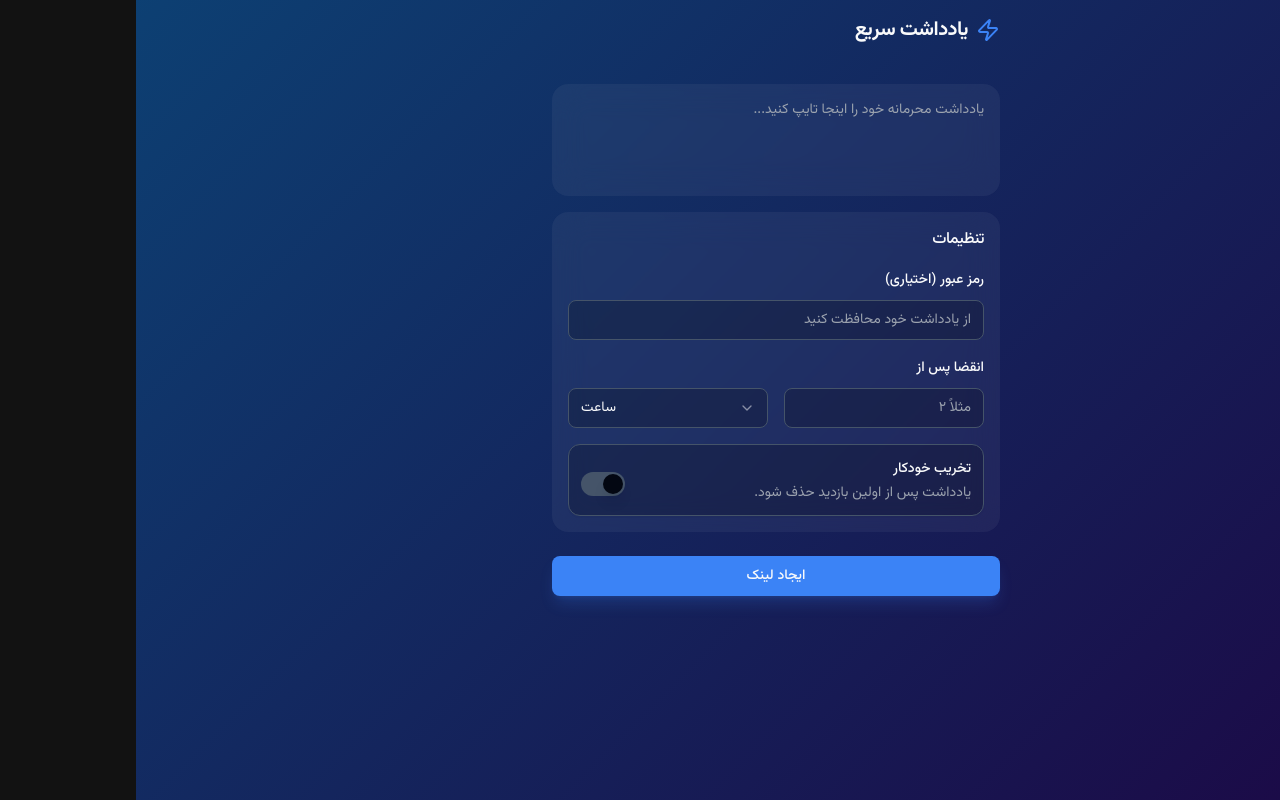
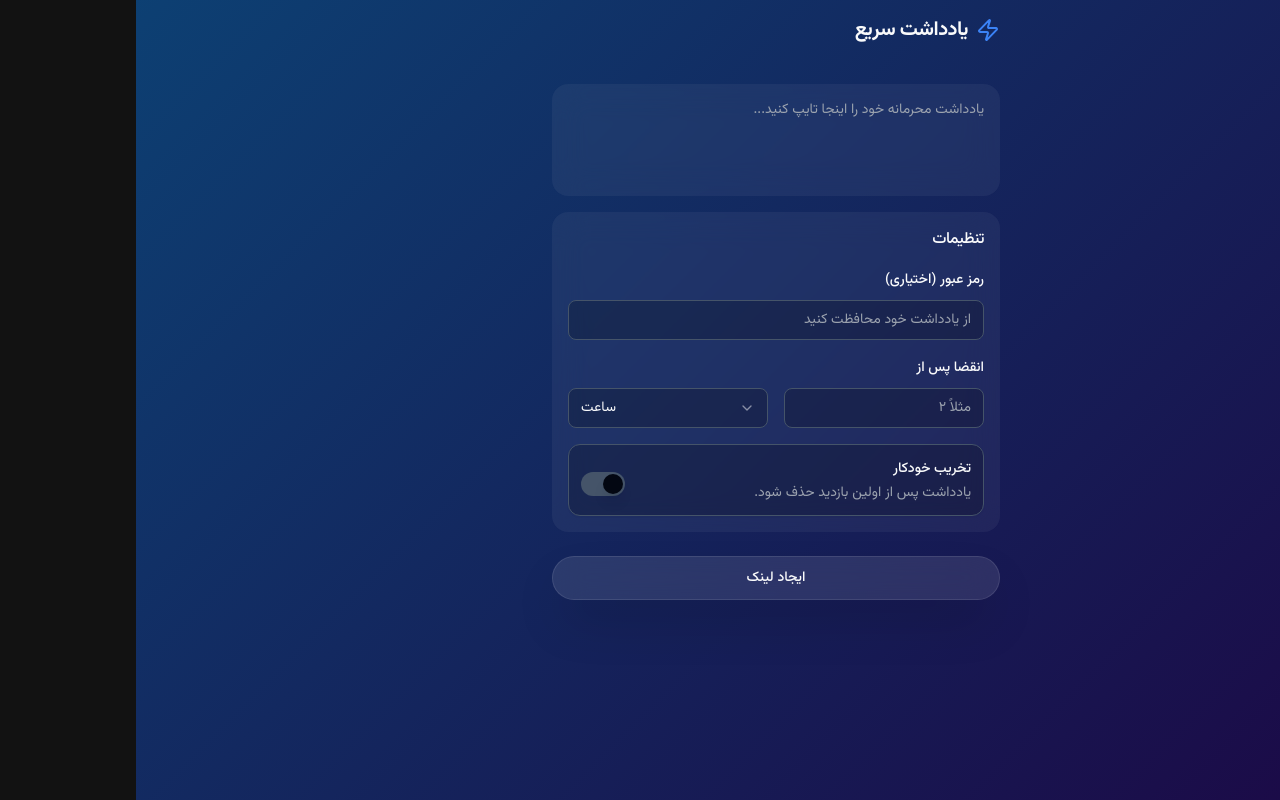
Before and after one commit to F4RD1N/secure-note, a Next.js app: page / in a window 1280 px wide. Built offline with nearby package versions, Linux system fonts and the light colour scheme.

Commit message:
make button glassmorphism

```diff
--- a/src/components/ui/button.tsx
+++ b/src/components/ui/button.tsx
@@ -5,25 +5,25 @@
 import { cn } from "@/lib/utils"
 
 const buttonVariants = cva(
-  "inline-flex items-center justify-center gap-2 whitespace-nowrap rounded-md text-sm font-medium ring-offset-background transition-colors focus-visible:outline-none focus-visible:ring-2 focus-visible:ring-ring focus-visible:ring-offset-2 disabled:pointer-events-none disabled:opacity-50 [&_svg]:pointer-events-none [&_svg]:size-4 [&_svg]:shrink-0",
+  "inline-flex items-center justify-center gap-2 whitespace-nowrap rounded-full text-sm font-medium ring-offset-background transition-colors focus-visible:outline-none focus-visible:ring-2 focus-visible:ring-ring focus-visible:ring-offset-2 disabled:pointer-events-none disabled:opacity-50 [&_svg]:pointer-events-none [&_svg]:size-4 [&_svg]:shrink-0",
   {
     variants: {
       variant: {
-        default: "bg-primary text-primary-foreground hover:bg-primary/90 shadow-lg shadow-primary/20",
+        default: "border border-white/10 bg-white/10 text-primary-foreground shadow-2xl backdrop-blur-lg hover:bg-white/20",
         destructive:
           "bg-destructive text-destructive-foreground hover:bg-destructive/90",
         outline:
           "border border-input bg-background/50 hover:bg-accent hover:text-accent-foreground",
         secondary:
-          "bg-secondary text-secondary-foreground hover:bg-secondary/80",
+          "border border-white/10 bg-white/5 text-secondary-foreground shadow-xl backdrop-blur-lg hover:bg-white/10",
         ghost: "hover:bg-accent hover:text-accent-foreground",
         link: "text-primary underline-offset-4 hover:underline",
       },
       size: {
-        default: "h-10 px-4 py-2",
-        sm: "h-9 rounded-md px-3",
-        lg: "h-11 rounded-md px-8",
-        icon: "h-10 w-10",
+        default: "h-11 px-6 py-2",
+        sm: "h-9 rounded-full px-3",
+        lg: "h-12 rounded-full px-8 text-base",
+        icon: "h-11 w-11",
       },
     },
     defaultVariants: {
```
